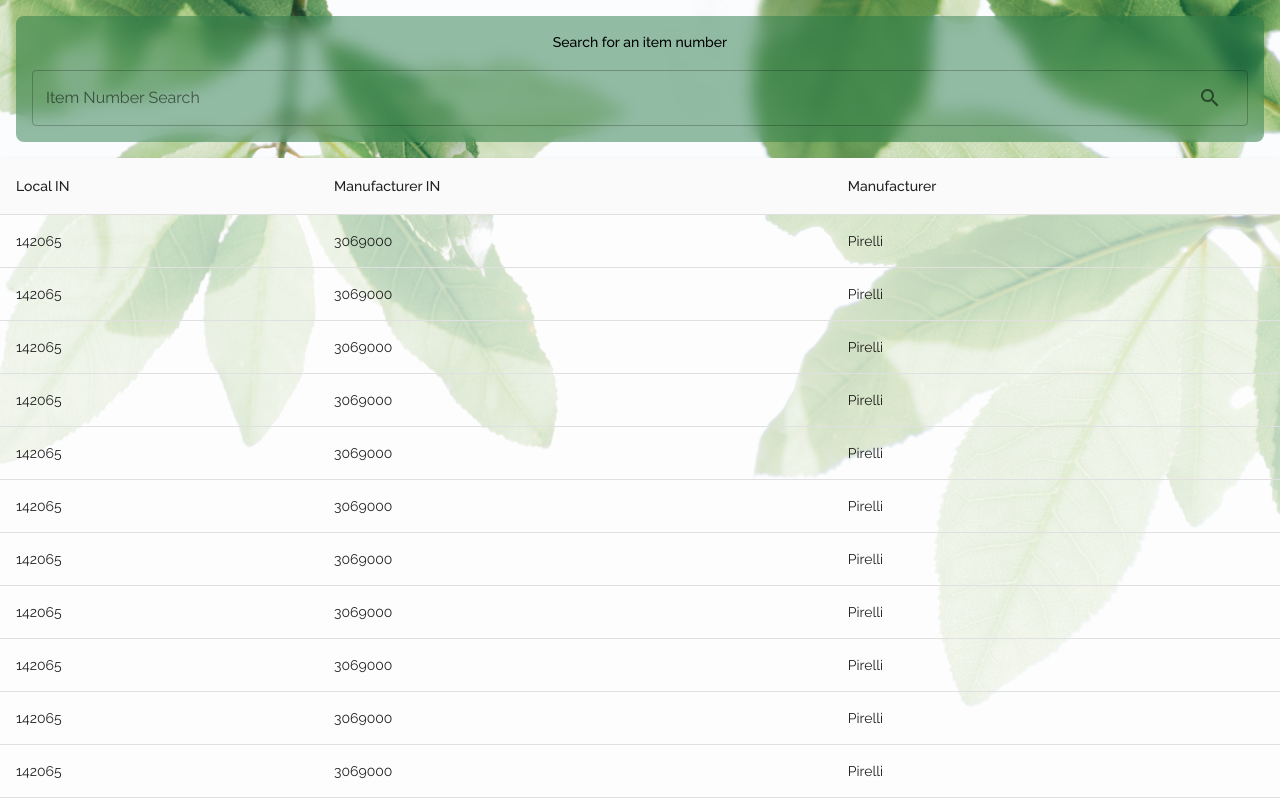
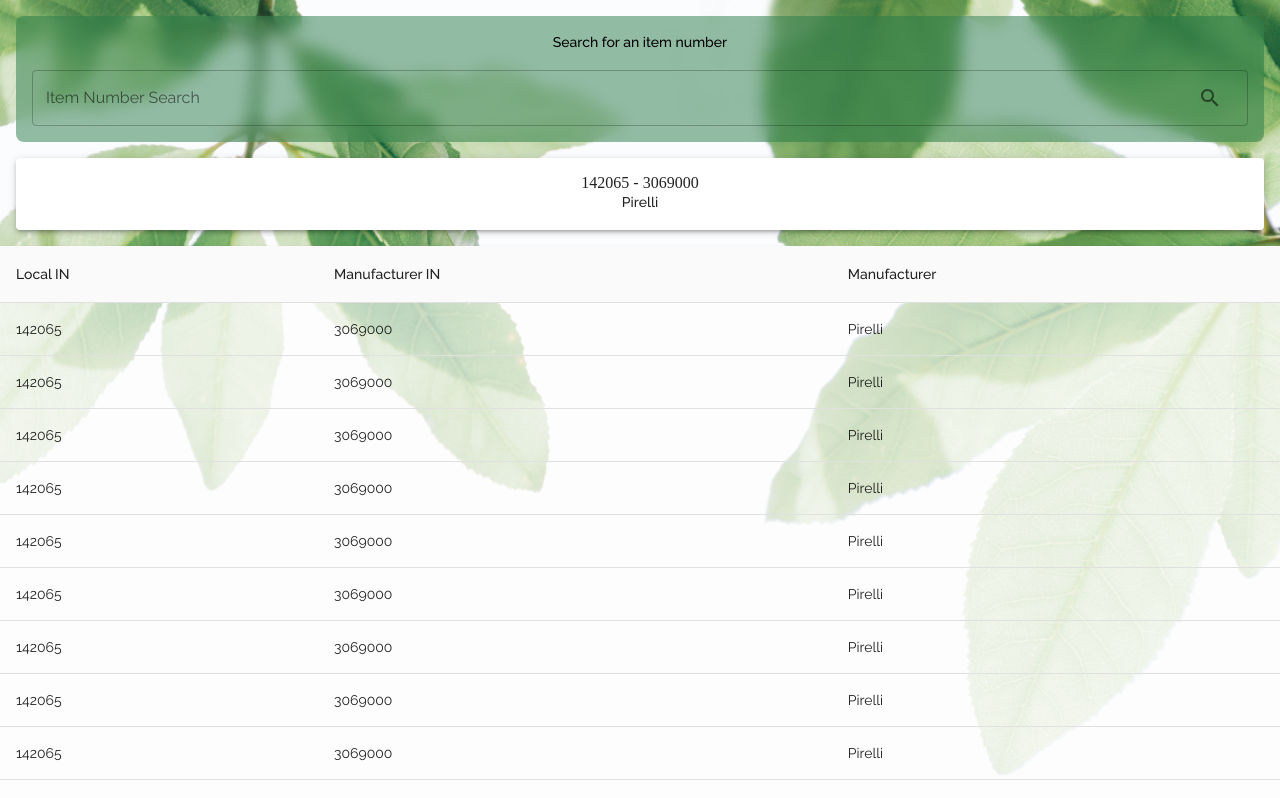
Before and after one commit to titanian229/invtools, a React (Create React App) app in the folder client/: page / in a window 1280 px wide. Shown: the top 798 px of the page. Built offline with nearby package versions, Linux system fonts and the light colour scheme; a web font is replaced by a local one.

Commit message:
Added container for unitary result if perfect match found

```diff
--- a/client/src/components/SearchResult/index.js
+++ b/client/src/components/SearchResult/index.js
@@ -1,12 +1,26 @@
-import React from 'react'
+import React from 'react';
+import { Paper, Typography } from '@material-ui/core';
+import { makeStyles } from '@material-ui/core/styles';
+
+const useStyles = makeStyles((theme) => ({
+    resultContainer: {
+        padding: theme.spacing(2),
+        margin: theme.spacing(0, 2, 2),
+        textAlign: 'center',
+    },
+}));
 
 const SearchResult = (props) => {
-    const {localItemNumber, foreignItemNumber, foreignManufacturerName} = props
+    const classes = useStyles();
+    const { localItemNumber, foreignItemNumber, foreignManufacturerName } = props;
     return (
-        <div>
-
-        </div>
-    )
-}
+        <Paper className={classes.resultContainer} elevation={3}>
+            <Typography variant="subtitle">
+                {localItemNumber} - {foreignItemNumber}
+            </Typography>
+            <Typography variant="subtitle2">{foreignManufacturerName}</Typography>
+        </Paper>
+    );
+};
 
 export default SearchResult;
--- a/client/src/pages/Search.js
+++ b/client/src/pages/Search.js
@@ -51,7 +51,7 @@
         marginBottom: theme.spacing(2),
     },
     tableRoot: {
-        backgroundColor: 'rgba(255, 255, 255, 0.6)'
+        backgroundColor: 'rgba(255, 255, 255, 0.6)',
     },
 }));
 
@@ -72,8 +72,7 @@
     localItemNumber: 142065,
     foreignItemNumber: 3069000,
     foreignManufacturerName: 'Pirelli',
-})
-
+});
 
 // DATA
 // COLUMNS ResultNumber LocalIN ForeignIN ManufacName
@@ -104,6 +103,11 @@
     const classes = useStyles();
     // PUT IN LOADING BACKDROP FOR SEARCH
     const [loading, setLoading] = useState(false);
+    const [unitaryResult, setUnitaryResult] = useState({
+        localItemNumber: 142065,
+        foreignItemNumber: 3069000,
+        foreignManufacturerName: 'Pirelli',
+    });
 
     const [page, setPage] = useState(0);
     const [rowsPerPage, setRowsPerPage] = useState(12);
@@ -173,15 +177,14 @@
                     />
                 </Box>
             </div>
+            {unitaryResult && <SearchResult {...unitaryResult} />}
             <Paper className={classes.tableRoot}>
                 <TableContainer className={classes.tableContainer}>
                     <Table stickyHeader>
                         <TableHead>
                             <TableRow>
                                 {columns.map((column) => (
-                                    <TableCell key={column.id}>
-                                        {column.label}
-                                    </TableCell>
+                                    <TableCell key={column.id}>{column.label}</TableCell>
                                 ))}
                             </TableRow>
                         </TableHead>
```
Also changed, not shown: 1 other file (tests, documents, lock files or other folders).
